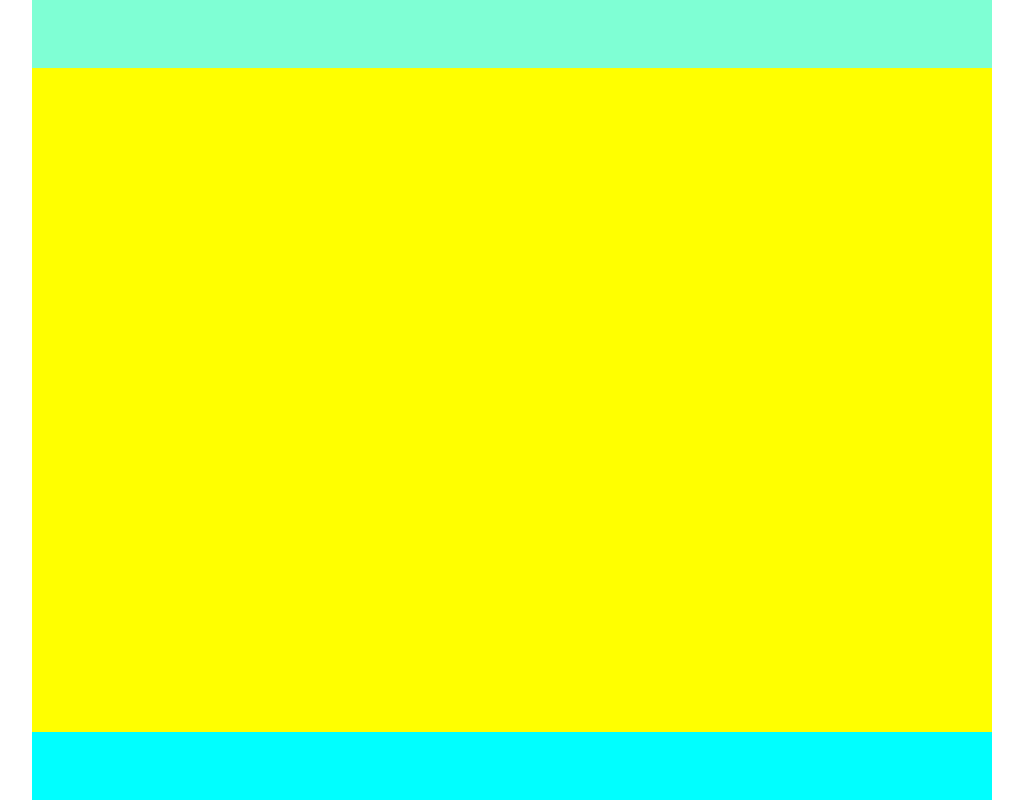
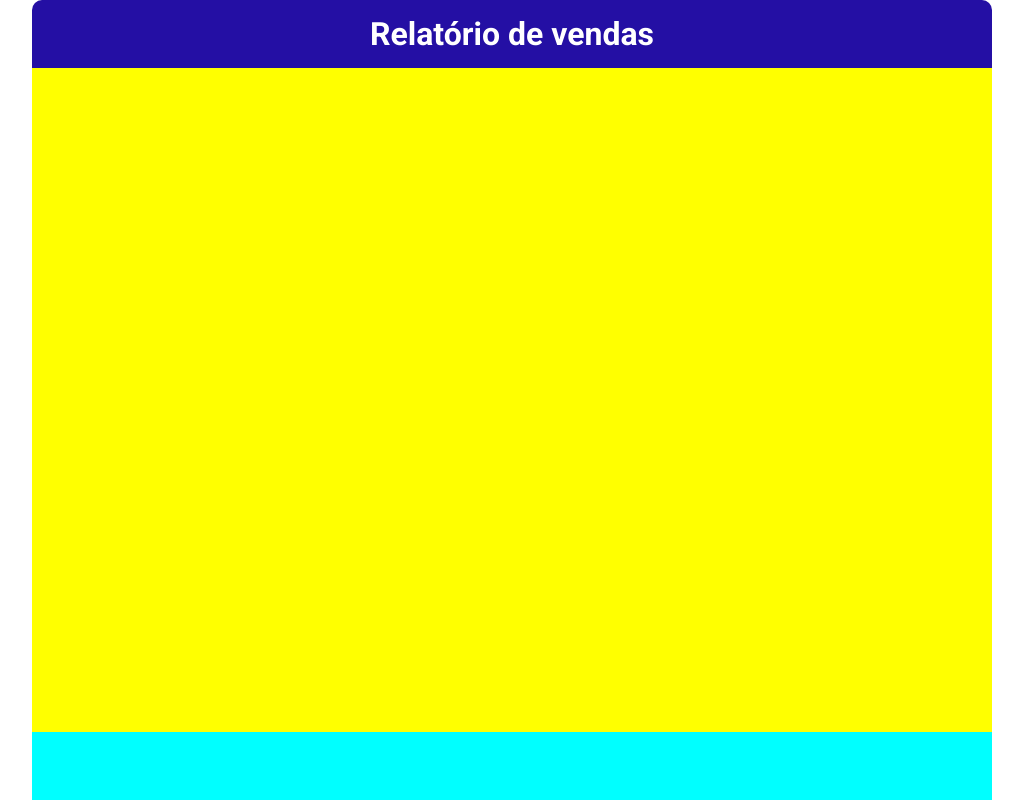
Before and after one commit to cledson-leite/desafio-cielo, a React (Vite) app: page / in a window 1280 px wide. Shown: the whole page, without its empty margins (128-1151 px from the left). Built offline with nearby package versions, Linux system fonts and the light colour scheme.

Commit message:
feat: implement header component

```diff
--- a/index.html
+++ b/index.html
@@ -2,6 +2,10 @@
 <html lang="pt-BR">
   <head>
     <meta charset="UTF-8" />
+    <link rel="preconnect" href="https://fonts.googleapis.com">
+    <link rel="preconnect" href="https://fonts.gstatic.com" crossorigin>
+    <link href="https://fonts.googleapis.com/css2?family=Poppins:wght@400;700&family=Roboto:wght@400;700&display=swap"
+      rel="stylesheet">
     <meta name="viewport" content="width=device-width, initial-scale=1.0" />
     <title>Desafio Cielo</title>
   </head>
--- a/src/styles/global.ts
+++ b/src/styles/global.ts
@@ -2,7 +2,7 @@ import { createGlobalStyle } from 'styled-components'
 
 export const GlobalStyle = createGlobalStyle`
     * {
-        font-family: 'Poppins', 'san-serif';
+        font-family: 'Roboto', 'san-serif';
         margin: 0;
         padding: 0;
         box-sizing: border-box;
--- /dev/null
+++ b/src/view/components/Header/index.tsx
@@ -0,0 +1,9 @@
+import * as Styled from './styles'
+
+export const Header = () => {
+  return (
+    <Styled.Container >
+        <Styled.Title role='title'>Relatório de vendas</Styled.Title>
+    </Styled.Container>
+  )
+}
--- /dev/null
+++ b/src/view/components/Header/styles.ts
@@ -0,0 +1,17 @@
+import styled from "styled-components";
+
+export const Container = styled.div`
+    display: flex;
+    justify-content: center;
+    align-items: center;
+    width: 100%;
+    height: 100%;
+    background-color: ${({theme}) => theme.secondary};
+    border-top-right-radius: 10px;
+    border-top-left-radius: 10px;
+`
+export const Title = styled.h1`
+    font-size: 2rem;
+    font-weight: 700;
+    color: ${({theme}) => theme.text}
+`
--- a/src/view/pages/App/index.tsx
+++ b/src/view/pages/App/index.tsx
@@ -1,10 +1,11 @@
+import { Header } from '../../components/Header'
 import * as Styled from './styles'
 
 export const App = () => {
   return (
     <Styled.Container >
       <Styled.Content  role='content'>
-        <Styled.TopBar role='topBar'></Styled.TopBar>
+        <Styled.TopBar role='topBar'><Header /></Styled.TopBar>
         <Styled.Main role='main'></Styled.Main>
         <Styled.BottonBar role='bottonBar'></Styled.BottonBar>
       </Styled.Content>
--- a/src/view/pages/App/styles.ts
+++ b/src/view/pages/App/styles.ts
@@ -12,14 +12,10 @@ export const Content = styled.div`
     justify-content: space-between;
     width: 75%;
     height: 100vh;
-
-    background-color: red;
 `;
 export const TopBar = styled.div`
     width: 100%;
     height: 70px;
-
-    background-color: aquamarine;
 `;
 export const BottonBar = styled.div`
     width: 100%;
```
Also changed, not shown: 1 other file (tests, documents, lock files or other folders).
